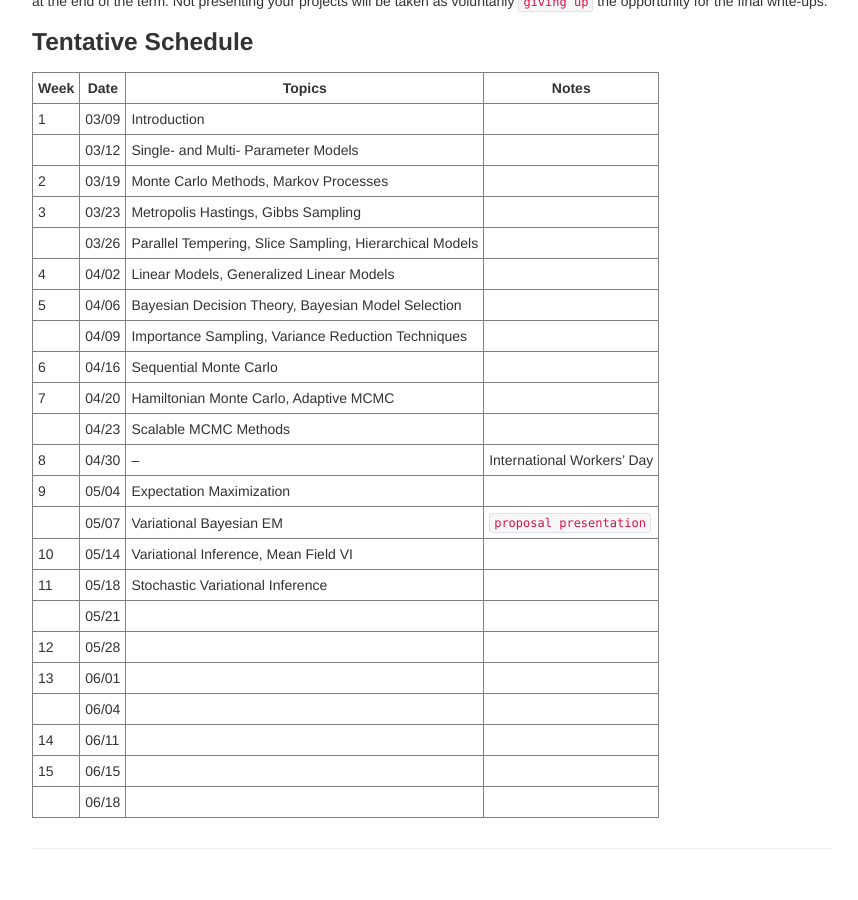
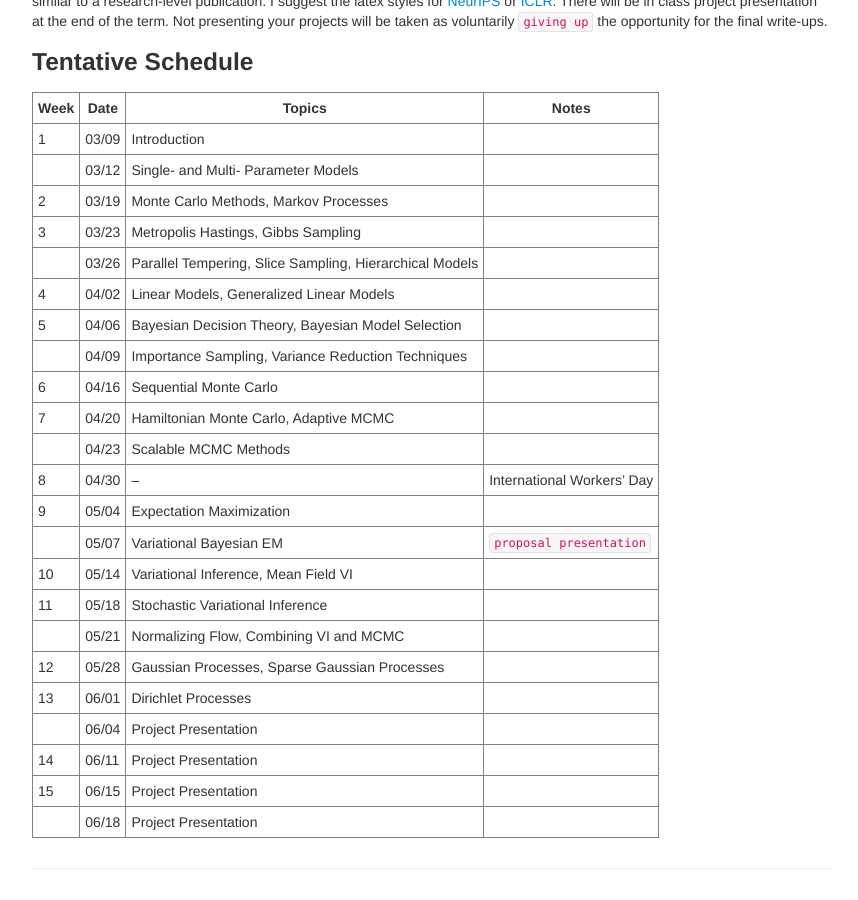
Before and after one commit to zcrabbit/zcrabbit.github.io, a Jekyll site: the page built from courses/btc-s21.md, in a window 1280 px wide and 900 px high, scrolled down 1727 px. Shown: the whole window, without its empty margins (208-1066 px from the left). Built offline with Jekyll 4.4.1, drawn with Linux system fonts in a browser that asks for light colours; some of the changed text lies outside the part shown.

```diff
--- a/courses/btc-s21.md
+++ b/courses/btc-s21.md
@@ -86,10 +87,10 @@ You may structure your project exploration around a general problem type, algori
 |       |05/07 | Variational Bayesian EM |   `proposal presentation`   |
 | 10    |05/14 | Variational Inference, Mean Field VI |      |
 | 11    |05/18 | Stochastic Variational Inference |
-|       |05/21 |  |          |
-| 12    |05/28 |  |       |
-| 13    |06/01 |  |    |
-|       |06/04 |  |     |
-| 14    |06/11 |   |     |
-| 15    |06/15 |  |    |
-|       |06/18 |  |    |
+|       |05/21 | Normalizing Flow, Combining VI and MCMC |          |
+| 12    |05/28 | Gaussian Processes, Sparse Gaussian Processes|       |
+| 13    |06/01 | Dirichlet Processes|    |
+|       |06/04 | Project Presentation |     |
+| 14    |06/11 | Project Presentation |     |
+| 15    |06/15 | Project Presentation |    |
+|       |06/18 | Project Presentation |    |
```
Also changed, not shown: other parts of courses/btc-s21.md (+1 -0 lines), 3 other files.
